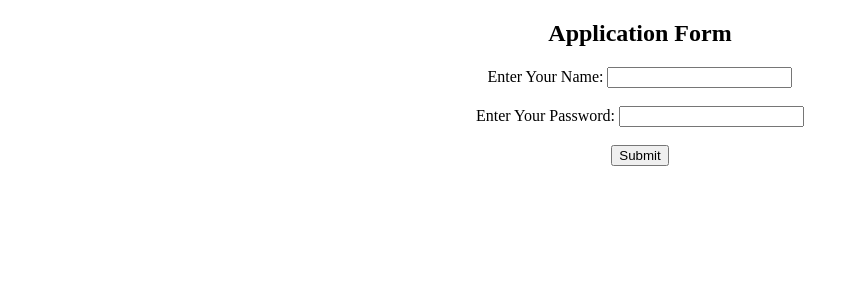
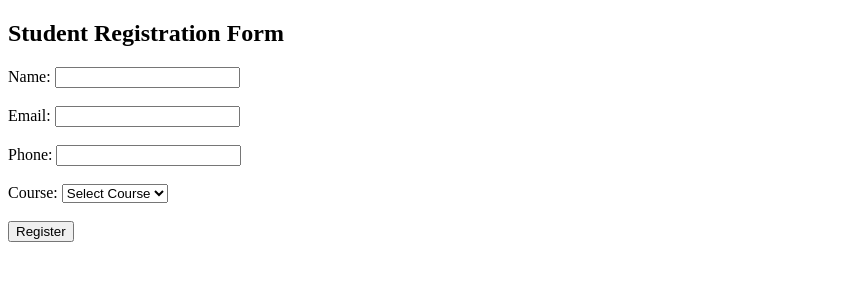
Before and after one commit to RanguHarini/week12, a Flask app: page / in a window 1280 px wide. Shown: the top 300 px of the page, without its empty margins (0-859 px from the left). Run offline with Flask 3, Linux system fonts and the light colour scheme.

Commit message:
Update registration.html

```diff
--- a/templates/registration.html
+++ b/templates/registration.html
@@ -1,57 +1,34 @@
 <!DOCTYPE html>
 <html>
 <head>
-    <title>Form Example</title>
+    <title>Registration Form</title>
+</head>
+<body>
+    <h2>Student Registration Form</h2>
 
-    <script>
-        function validateForm() {
-            var username = document.forms["f1"]["username"].value.trim();
-            var password = document.forms["f1"]["pwd"].value;
+    <form action="/submit" method="POST">
+        <label>Name:</label>
+        <input type="text" name="name" required>
+        <br><br>
 
-            // Validate username
-            if (username === "") {
-                alert("Username cannot be empty.");
-                return false;
-            }
+        <label>Email:</label>
+        <input type="email" name="email" required>
+        <br><br>
 
-            // Validate password
-            if (password === "") {
-                alert("Password cannot be empty.");
-                return false;
-            }
+        <label>Phone:</label>
+        <input type="tel" name="phone" required>
+        <br><br>
 
-            if (password.length < 6) {
-                alert("Password must be at least 6 characters long.");
-                return false;
-            }
+        <label>Course:</label>
+        <select name="course" required>
+            <option value="">Select Course</option>
+            <option value="B.Tech">B.Tech</option>
+            <option value="M.Tech">M.Tech</option>
+            <option value="MBA">MBA</option>
+        </select>
+        <br><br>
 
-            return true;
-        }
-    </script>
-</head>
-
-<body>
-    <center>
-        <h2>Application Form</h2>
-
-        <form name="f1"
-              action="/submit"
-              method="POST"
-              onsubmit="return validateForm()">
-
-            Enter Your Name:
-            <input type="text" name="username">
-
-            <br><br>
-
-            Enter Your Password:
-            <input type="password" name="pwd">
-
-            <br><br>
-
-            <input type="submit" name="sb" value="Submit">
-
-        </form>
-    </center>
+        <button type="submit">Register</button>
+    </form>
 </body>
 </html>
```
